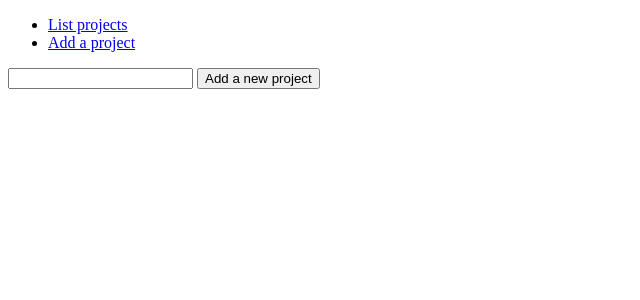
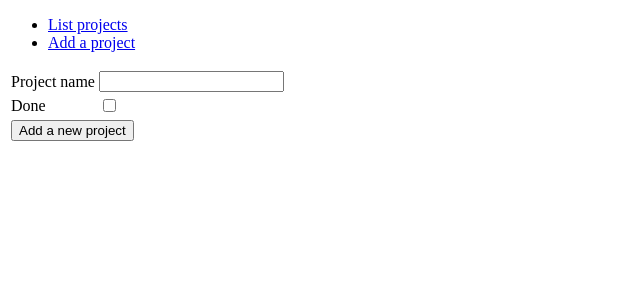
Before and after one commit to tjvalkonen/tyoaikaseuranta, a Flask app: page /projects/new/ in a window 1280 px wide. Shown: the top 300 px of the page, without its empty margins (0-640 px from the left). Run offline with Flask 2, Linux system fonts and the light colour scheme.

Commit message:
Lomaketoiminnallisuuksia

```diff
--- /dev/null
+++ b/application/projects/forms.py
@@ -0,0 +1,9 @@
+from flask_wtf import FlaskForm
+from wtforms import BooleanField, StringField, validators
+
+class ProjectForm(FlaskForm):
+    name = StringField("Project name", [validators.Length(min=2)])
+    done = BooleanField("Done")
+
+    class Meta:
+        csrf = False
--- a/application/projects/views.py
+++ b/application/projects/views.py
@@ -1,6 +1,7 @@
 from application import app, db
 from flask import redirect, render_template, request, url_for
 from application.projects.models import Project
+from application.projects.forms import ProjectForm
 
 @app.route("/projects", methods=["GET"])
 def projects_index():
@@ -8,7 +9,7 @@ def projects_index():
 
 @app.route("/projects/new/")
 def projects_form():
-    return render_template("projects/new.html")
+    return render_template("projects/new.html", form = ProjectForm())
 
 @app.route("/projects/<project_id>/", methods=["POST"])
 def projects_set_done(project_id):
@@ -21,7 +22,14 @@ def projects_set_done(project_id):
 
 @app.route("/projects/", methods=["POST"])
 def projects_create():
-    p = Project(request.form.get("name"))
+    form = ProjectForm(request.form)
+#    p = Project(request.form.get("name"))
+
+    if not form.validate():
+        return render_template("projects/new.html", form = form)
+
+    p = Project(form.name.data)
+    p.done = form.done.data
 
     db.session().add(p)
     db.session().commit()
--- a/application/templates/projects/new.html
+++ b/application/templates/projects/new.html
@@ -2,7 +2,36 @@
 
 {% block body %}
 <form method="POST" action="{{ url_for('projects_create') }}">
-  <input type="text" name="name"/>
-  <input type="submit" value="Add a new project"/>
+    <table>
+      <tr>
+	<td>
+	  {{ form.name.label }}
+	</td>
+	<td>
+	  {{ form.name }}
+	</td>
+	<td>
+	  <ul>
+	    {% for error in form.name.errors %}
+	    <li>{{ error }}</li>
+	    {% endfor %}
+	  </ul>
+	</td>
+      </tr>
+      <tr>
+	<td>
+	  {{ form.done.label }}
+	</td>
+	<td>
+	  {{ form.done }}
+	</td>
+        <td>
+        </td>
+      </tr>
+      <tr>
+	<td colspan="3">
+	  <input type="submit" value="Add a new project"/>
+	</td>
+      </tr>
 </form>
 {% endblock %}
```
